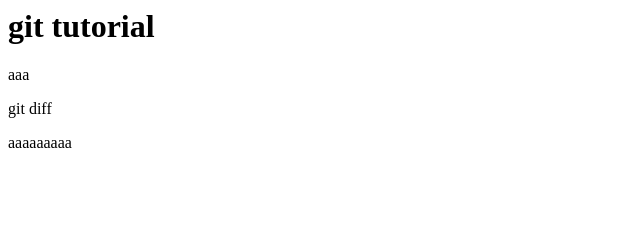
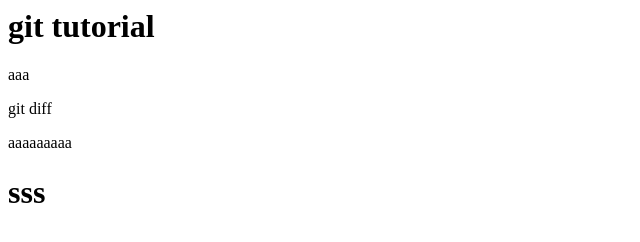
Before and after one commit to yama-kyo68/git_tutorial, a plain HTML site: page index.html in a window 1280 px wide. Shown: the full height of the page, 0-640 px from the left. Drawn offline with Linux system fonts and the light colour scheme.

Commit message:
よくわからない

```diff
--- a/index.html
+++ b/index.html
@@ -2,3 +2,4 @@
 <p>aaa</p>
 <p>git diff</p>
 <p>aaaaaaaaa</p>
+<h1>sss</h1>
```
